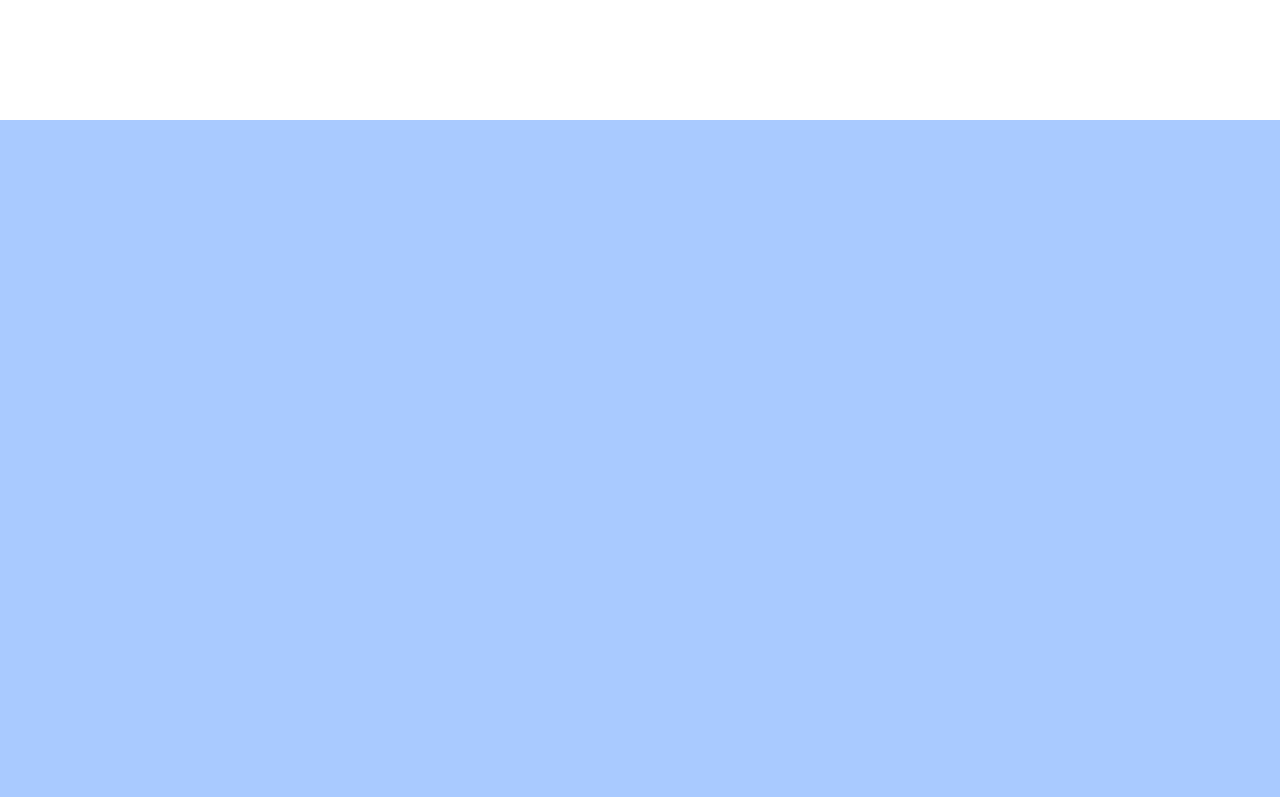
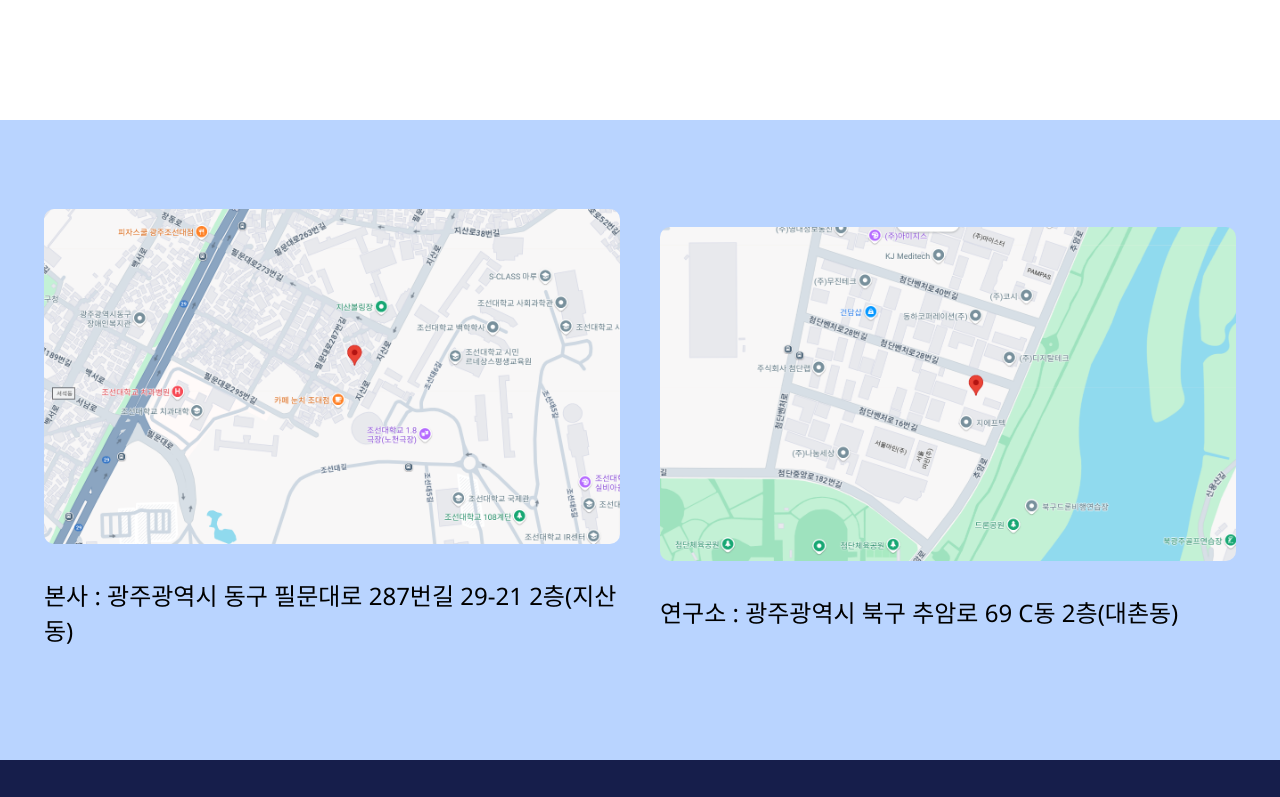
Before and after one commit to angrimi/mycompanysite, a website: page public/contact.html in a window 1280 px wide. Shown: the part 520-1317 px from the top of the page. Drawn offline with Linux system fonts and the light colour scheme.

Commit message:
7/7 퇴근

```diff
--- a/public/contact.html
+++ b/public/contact.html
@@ -32,7 +32,15 @@
     </section>
 
     <section id="contact-section2" class="contact-section">
-        <div id="map" style="height: 600px;"></div>
+        <div class="map">
+            <img src="images/headoffice.png" alt="headoffice" />
+            <p>본사 : 광주광역시 동구 필문대로 287번길 29-21 2층(지산동)</p>
+        </div>
+
+        <div class="map">
+            <img src="images/laboratory.png" alt="laboratory" />
+            <p>연구소 : 광주광역시 북구 추암로 69 C동 2층(대촌동)</p>
+        </div>
     </section>
 
 
--- a/public/style.css
+++ b/public/style.css
@@ -49,6 +49,7 @@ body, html {
   opacity: 0.8; /* 반투명 */
   transition: transform 0.3s ease, opacity 0.3s ease;
   z-index: 1000;
+  font-weight: 470;
 }
 #navbar.hidden {
   transform: translateY(-100%);
@@ -69,13 +70,13 @@ body, html {
   transition: 0.2s;
   font-size: 25px;
 }
+#navbar ul li a:hover {
+  color: #0026ff;
+}
 
 #navbar ul li a i {
   font-size: 1.2rem;
   vertical-align: middle;
-}
-#navbar ul li a:hover {
-  text-decoration: underline;
 }
 
 #section1 {
@@ -519,6 +520,7 @@ hr.super-wide {
   font-size: 2rem;
   margin-bottom: 5px;
 }
+
 .contact-info {
   display: flex;
   flex-direction: column;
@@ -550,19 +552,35 @@ hr.contact-line {
   position: relative;
 }
 
-#contact-section2{
-  min-height: 100vh;
-  background-color: #a9caff;
+#contact-section2 {
+  min-height: 80vh;
+  background-color: #b9d4ff;
   box-sizing: border-box;
   display: flex;
-  flex-direction: column;
+  flex-direction: row;      /* ❗좌우 배치 핵심 */
+  justify-content: center;
   align-items: center;
+  gap: 40px;
+  flex-wrap: wrap;
+  padding: 0;
   font-size: 2rem;
   transition: transform 0.5s ease, opacity 0.5s ease;
-  justify-content: center;
 }
 
 
+.map {
+  width: 45%;
+  text-align: center;
+}
+.map img {
+  width: 100%;
+  height: auto;
+  border-radius: 10px;
+}
+.map p {
+  font-size: 1.5rem;
+  text-align: left;
+}
 
 /*project.html 화면*/
 #project-section1 {
@@ -653,6 +671,7 @@ hr.contact-line {
   color: white;
   padding: 40px 5vw;
   font-family: 'Pretendard', sans-serif;
+  gap: 40px;
 }
 
 #project-section2 h1{
```
Also changed, not shown: public/images/headoffice.png (added), public/images/laboratory.png (added).
